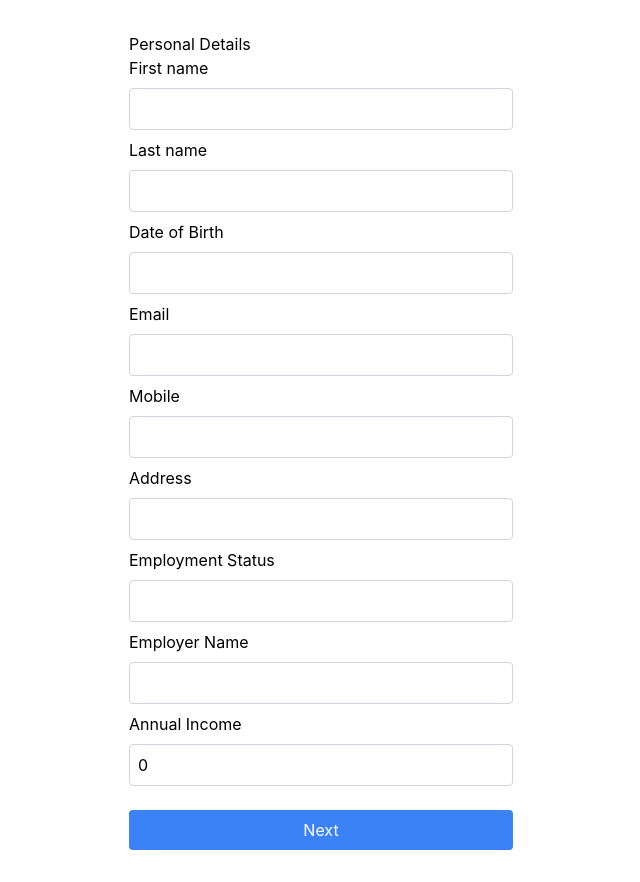
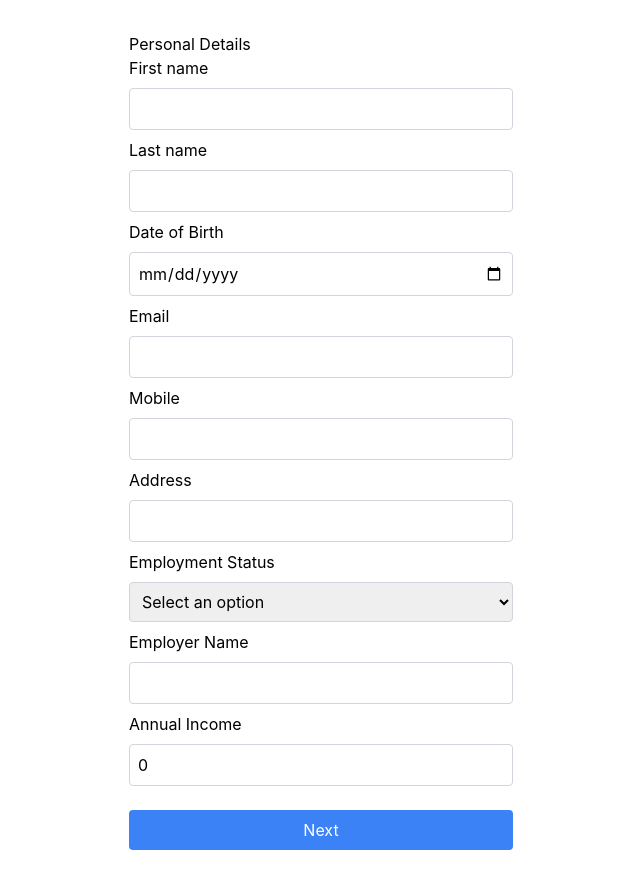
Before and after one commit to tungvotan/get-a-car, a React (Create React App) app in the folder client/: page / in a window 1280 px wide. Shown: the whole page, without its empty margins (319-959 px from the left). Built offline with nearby package versions, Linux system fonts and the light colour scheme.

Commit message:
Update app to have SelectInput

```diff
--- a/client/src/components/DateInput.tsx
+++ b/client/src/components/DateInput.tsx
@@ -2,19 +2,23 @@ import React from 'react';
 
 type DateInputProps = React.InputHTMLAttributes<HTMLInputElement> & {
   label: string;
+  error?: string;
 };
 
 export const DateInput = React.forwardRef<HTMLInputElement, DateInputProps>(
-  ({ label, ...props }, ref) => {
+  ({ label, error, ...props }, ref) => {
     return (
       <>
         <label className="block mb-2">{label}</label>
         <input
-          type="text"
-          className="w-full p-2 border border-gray-300 rounded mb-2"
+          type="date"
+          className={`w-full p-2 border ${
+            error ? 'border-red-500' : 'border-gray-300'
+          } rounded mb-2`}
           {...props} // Spread input props
           ref={ref} // Pass ref to input
         />
+        {error && <p className="text-red-500 text-sm mt-1">{error}</p>}
       </>
     );
   }
--- a/client/src/components/NumberInput.tsx
+++ b/client/src/components/NumberInput.tsx
@@ -2,19 +2,23 @@ import React from 'react';
 
 type NumberInputProps = React.InputHTMLAttributes<HTMLInputElement> & {
   label: string;
+  error?: string;
 };
 
 export const NumberInput = React.forwardRef<HTMLInputElement, NumberInputProps>(
-  ({ label, ...props }, ref) => {
+  ({ label, error, ...props }, ref) => {
     return (
       <>
         <label className="block mb-2">{label}</label>
         <input
           type="number"
-          className="w-full p-2 border border-gray-300 rounded mb-2"
+          className={`w-full p-2 border ${
+            error ? 'border-red-500' : 'border-gray-300'
+          } rounded mb-2`}
           {...props} // Spread input props
           ref={ref} // Pass ref to input
         />
+        {error && <p className="text-red-500 text-sm mt-1">{error}</p>}
       </>
     );
   }
--- /dev/null
+++ b/client/src/components/SelectInput.tsx
@@ -0,0 +1,41 @@
+import React, { forwardRef } from 'react';
+
+type SelectOption = {
+  value: string;
+  label: string;
+};
+
+type SelectInputProps = {
+  id: string;
+  label: string;
+  options: SelectOption[];
+  error?: string; // Error message, if any
+};
+
+export const SelectInput = forwardRef<HTMLSelectElement, SelectInputProps>(
+  ({ id, label, options, error, ...props }, ref) => {
+    return (
+      <>
+        <label htmlFor={id} className="block mb-2">
+          {label}
+        </label>
+        <select
+          id={id}
+          ref={ref}
+          {...props}
+          className={`w-full p-2 border ${
+            error ? 'border-red-500' : 'border-gray-300'
+          } rounded mb-2`}
+        >
+          <option value="">Select an option</option>
+          {options.map((option) => (
+            <option key={option.value} value={option.value}>
+              {option.label}
+            </option>
+          ))}
+        </select>
+        {error && <p className="text-red-500 text-sm mt-1">{error}</p>}
+      </>
+    );
+  }
+);
--- a/client/src/components/TextInput.tsx
+++ b/client/src/components/TextInput.tsx
@@ -2,20 +2,23 @@ import React from 'react';
 
 type TextInputProps = React.InputHTMLAttributes<HTMLInputElement> & {
   label: string;
+  error?: string;
 };
 
-
 export const TextInput = React.forwardRef<HTMLInputElement, TextInputProps>(
-  ({ label, ...props }, ref) => {
+  ({ label, error, ...props }, ref) => {
     return (
       <>
         <label className="block mb-2">{label}</label>
         <input
           type="text"
-          className="w-full p-2 border border-gray-300 rounded mb-2"
+          className={`w-full p-2 border ${
+            error ? 'border-red-500' : 'border-gray-300'
+          } rounded mb-2`}
           {...props} // Spread input props
           ref={ref} // Pass ref to input
         />
+        {error && <p className="text-red-500 text-sm mt-1">{error}</p>}
       </>
     );
   }
--- a/client/src/context/FormContext.tsx
+++ b/client/src/context/FormContext.tsx
@@ -9,24 +9,45 @@ type FormContextType = {
 export const personalDetailsSchema = z.object({
   firstName: z.string().min(1, 'First name is required'),
   lastName: z.string().min(1, 'Last name is required'),
-  dateOfBirth: z.string().min(1, 'Date of birth is required'),
+  dateOfBirth: z
+    .string()
+    .regex(/^\d{4}-\d{2}-\d{2}$/, 'Date of birth must be in YYYY-MM-DD format') // Ensure correct date format
+    .refine((date) => {
+      const parsedDate = new Date(date);
+      return !isNaN(parsedDate.getTime()); // Check if the date is valid
+    }, 'Invalid date')
+    .refine((date) => {
+      const today = new Date();
+      const dob = new Date(date);
+      return dob < today; // Ensure the date is in the past
+    }, 'Date of birth must be in the past'),
   email: z.string().email('Invalid email address'),
   phone: z
     .string()
     .min(10, 'Invalid phone number')
     .max(11, 'Invalid phone number'),
   address: z.string().min(1, 'Address is required'),
-  // TODO: make it enum
-  employmentStatus: z.string().min(1, 'Employment status is required'),
-  employerName: z.string().optional(),
+  employmentStatus: z
+    .string()
+    .refine((value) => value !== '', {
+      message: 'Employment status is required',
+    })
+    .refine((value) =>
+      ['EMPLOYED', 'SELF_EMPLOYED', 'UNEMPLOYED'].includes(value)
+    ),
+  employerName: z.string().min(1).optional(),
   annualIncome: z.number().gt(0),
 });
 
 export const loanDetailsSchema = z.object({
   vehiclePrice: z.number().min(2000, 'Minimum vehicle price is $2000'),
   deposit: z.number().min(0, 'Deposit cannot be negative'),
-  // TODO: make it enum
-  loanPurpose: z.string().min(1, 'Loan purpose is required'),
+  loanPurpose: z
+    .string()
+    .refine((value) => value !== '', {
+      message: 'Please select loan purpose',
+    })
+    .refine((value) => ['CAR', 'BIKE', 'PERSONAL'].includes(value)),
   loanTerm: z
     .number()
     .min(1, 'Minimum loan term is 1 year')
--- a/client/src/pages/LenderResultPage.tsx
+++ b/client/src/pages/LenderResultPage.tsx
@@ -1,4 +1,4 @@
-import react from 'react';
+import React from 'react';
 
 export const LenderResultPage = () => {
   return <>Lender result page</>;
--- a/client/src/pages/LoanDetailsPage.tsx
+++ b/client/src/pages/LoanDetailsPage.tsx
@@ -1,25 +1,69 @@
-import react from 'react';
+import React, { useContext } from 'react';
 import { TextInput } from '../components/TextInput';
 import { NumberInput } from '../components/NumberInput';
 import { useNavigate } from 'react-router-dom';
+import {
+  FormContext,
+  LoanDetailsFormProps,
+  loanDetailsSchema,
+} from '../context/FormContext';
+import { zodResolver } from '@hookform/resolvers/zod';
+import { useForm } from 'react-hook-form';
+import { SelectInput } from '../components/SelectInput';
 
 export const LoanDetailsPage = () => {
+  const { formData, updateFormData } = useContext(FormContext)!;
   const navigate = useNavigate();
-  const onSubmit = (data: any) => {
-    console.log('firszzzzt loan details', data);
+  const {
+    register,
+    handleSubmit,
+    formState: { errors },
+  } = useForm<LoanDetailsFormProps>({
+    defaultValues: formData.loanDetails,
+    resolver: zodResolver(loanDetailsSchema),
+  });
+
+  const onSubmit = (data: LoanDetailsFormProps) => {
+    updateFormData({ loanDetails: data });
+    navigate('/summary');
   };
 
   const handleNavigateBack = () => {
     navigate('/');
   };
 
+  // TODO: get the value from constants
+  const loanPurposeOptions = [
+    { value: 'CAR', label: 'Car' },
+    { value: 'BIKE', label: 'Motorbike' },
+    { value: 'PERSONAL', label: 'Personal' },
+  ];
+
   return (
-    <form onSubmit={onSubmit} className="p-8 max-w-md mx-auto">
+    <form onSubmit={handleSubmit(onSubmit)} className="p-8 max-w-md mx-auto">
       <h1>Personal Details</h1>
-      <NumberInput label="Vehicle price" />
-      <NumberInput label="Deposit" />
-      <TextInput label="Loan Purpose" />
-      <NumberInput label="Loan Term" />
+      <NumberInput
+        label="Vehicle price"
+        {...register('vehiclePrice', { valueAsNumber: true })}
+        error={errors.vehiclePrice?.message}
+      />
+      <NumberInput
+        label="Deposit"
+        {...register('deposit', { valueAsNumber: true })}
+        error={errors.deposit?.message}
+      />
+      <SelectInput
+        id="loanPurpose"
+        label="Loan Purpose"
+        options={loanPurposeOptions}
+        error={errors.loanPurpose?.message}
+        {...register('loanPurpose')}
+      />
+      <NumberInput
+        label="Loan Term"
+        {...register('loanTerm', { valueAsNumber: true })}
+        error={errors.loanTerm?.message}
+      />
       <div className="flex justify-between mt-4">
         <button
           type="button"
--- a/client/src/pages/PersonalDetailsPage.tsx
+++ b/client/src/pages/PersonalDetailsPage.tsx
@@ -10,6 +10,7 @@ import {
 } from '../context/FormContext';
 import { zodResolver } from '@hookform/resolvers/zod';
 import { useForm } from 'react-hook-form';
+import { SelectInput } from '../components/SelectInput';
 
 export const PersonalDetailsPage = () => {
   const navigate = useNavigate();
@@ -28,21 +29,63 @@ export const PersonalDetailsPage = () => {
     navigate('/loan-details');
   };
 
+  // TODO: get the value from constants
+  const employmentStatusOptions = [
+    { value: 'EMPLOYED', label: 'Employed' },
+    { value: 'SELF_EMPLOYED', label: 'Self-Employed' },
+    { value: 'UNEMPLOYED', label: 'Unemployed' },
+  ];
+
   return (
     <form onSubmit={handleSubmit(onSubmit)} className="p-8 max-w-md mx-auto">
       <h1>Personal Details</h1>
-      <TextInput label="First name" {...register('firstName')} />
-      <TextInput label="Last name" {...register('lastName')} />
-      <DateInput label="Date of Birth" {...register('dateOfBirth')} />
-      <TextInput label="Email" {...register('email')} />
-      <NumberInput label="Mobile" {...register('phone')} />
-      <TextInput label="Address" {...register('address')} />
-      {/* Update this to use select dropdown */}
-      <TextInput label="Employment Status" {...register('employmentStatus')} />
-      <TextInput label="Employer Name" {...register('employerName')} />
+      <TextInput
+        label="First name"
+        {...register('firstName')}
+        error={errors.firstName?.message}
+      />
+      <TextInput
+        label="Last name"
+        {...register('lastName')}
+        error={errors.lastName?.message}
+      />
+      <DateInput
+        label="Date of Birth"
+        {...register('dateOfBirth')}
+        error={errors.dateOfBirth?.message}
+      />
+      <TextInput
+        label="Email"
+        {...register('email')}
+        error={errors.email?.message}
+      />
+      <NumberInput
+        label="Mobile"
+        {...register('phone')}
+        error={errors.phone?.message}
+      />
+      <TextInput
+        label="Address"
+        {...register('address')}
+        error={errors.address?.message}
+      />
+
+      <SelectInput
+        id="employmentStatus"
+        label="Employment Status"
+        options={employmentStatusOptions}
+        error={errors.employmentStatus?.message}
+        {...register('employmentStatus')}
+      />
+      <TextInput
+        label="Employer Name"
+        {...register('employerName')}
+        error={errors.employerName?.message}
+      />
       <NumberInput
         label="Annual Income"
         {...register('annualIncome', { valueAsNumber: true })}
+        error={errors.annualIncome?.message}
       />
       <button
         type="submit"
```
